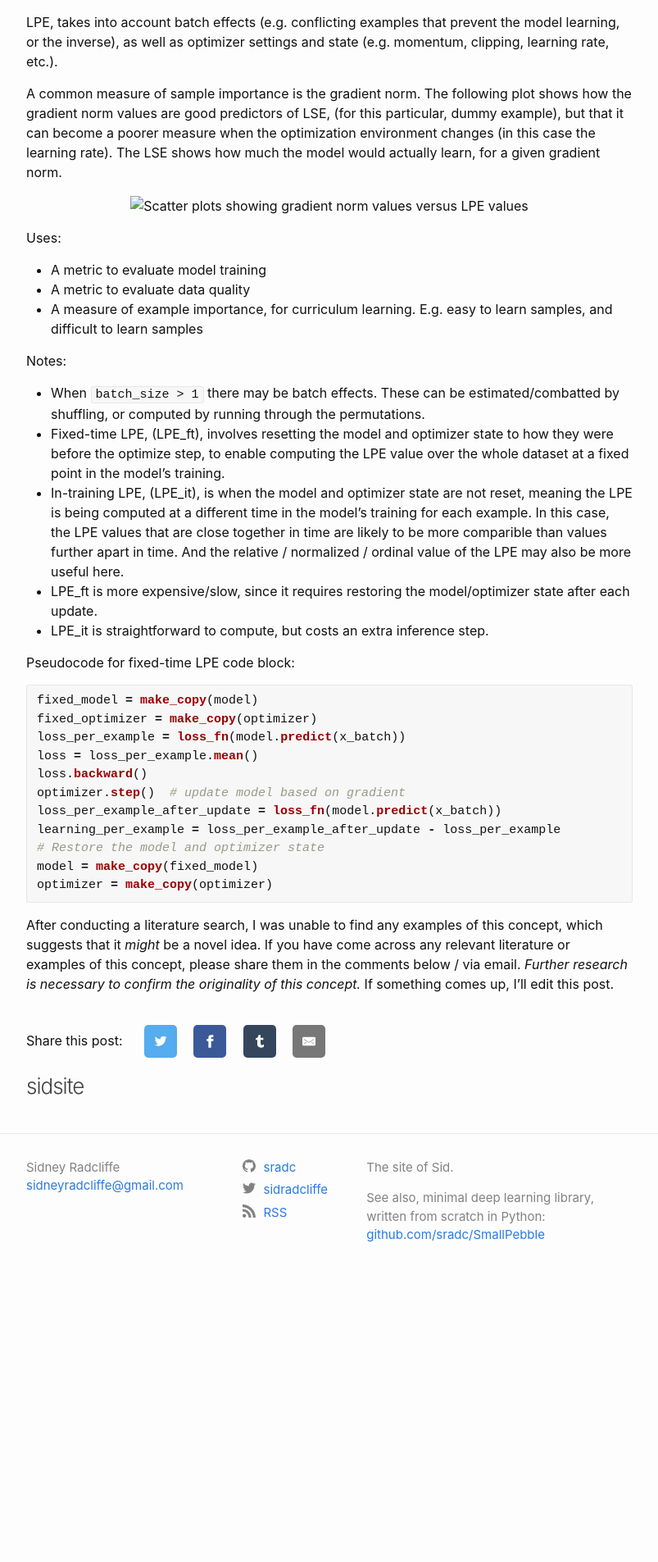
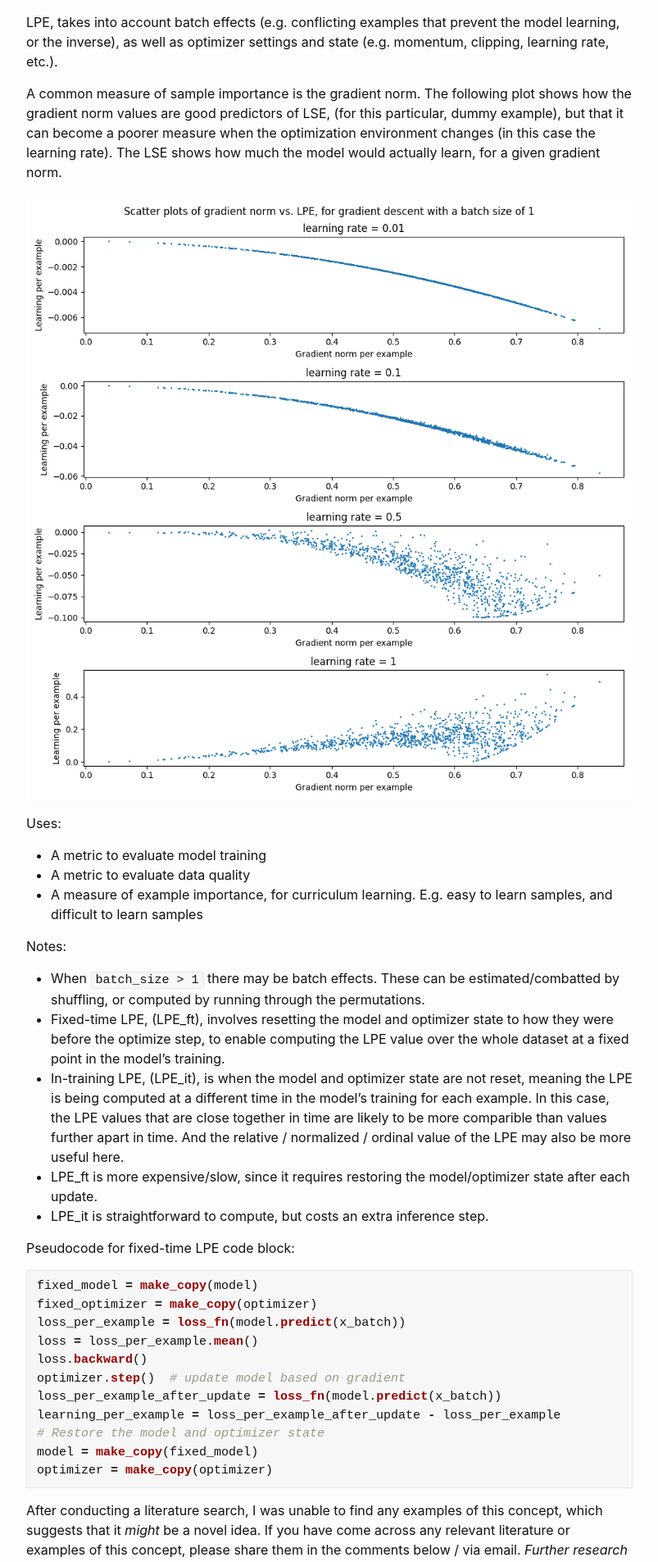
Before and after one commit to sradc/sradc.github.io, a Jekyll site: the page built from _posts/2023-06-11-lpe.md, in a window 1280 px wide. Shown: the part 753-2658 px from the top of the page at 82% size, without its empty margins (238-1041 px from the left). Built offline with Jekyll 4.4.1, drawn with Linux system fonts in a browser that asks for light colours; comment, search, counter and statistics services are not loaded; before the commit the page ends 2331 px from its top, so only the background shows below that.

Commit message:
fix plot path

```diff
--- a/_posts/2023-06-11-lpe.md
+++ b/_posts/2023-06-11-lpe.md
@@ -40,7 +40,7 @@ A common measure of sample importance is the gradient norm. The following plot s
 
 <p align="center">
     <img
-        src="./assets/posts/lpe/gradnorm_vs_lpe.png"
+        src="/assets/posts/lpe/gradnorm_vs_lpe.png"
         alt="Scatter plots showing gradient norm values versus LPE values"
     />
 </p>
```
